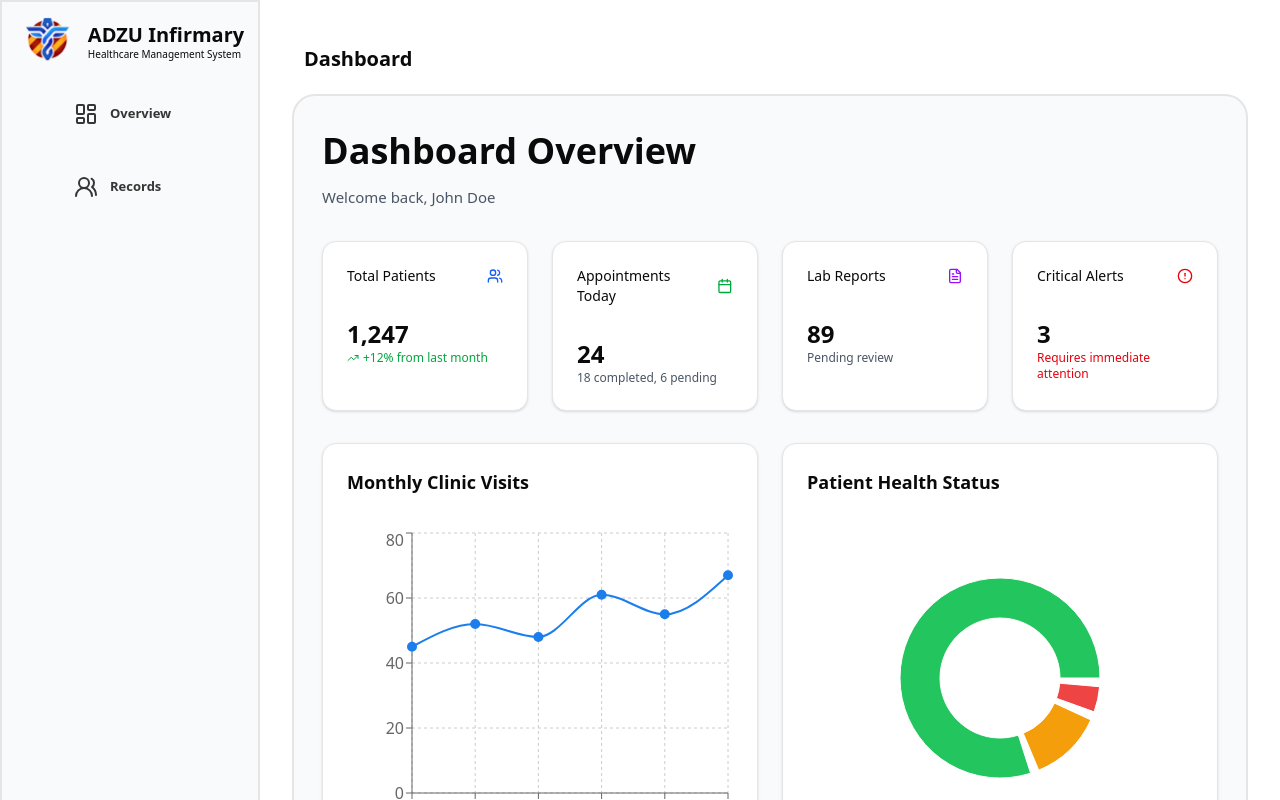
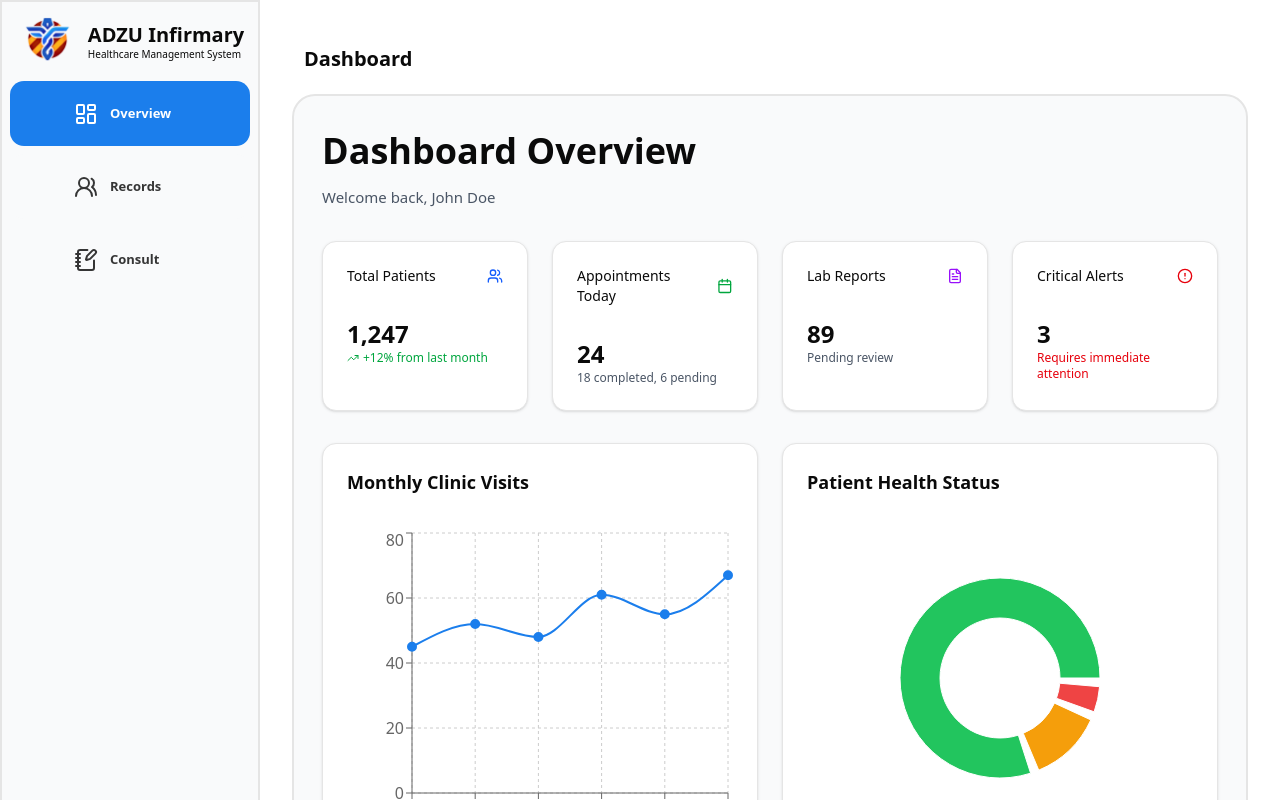
Before and after one commit to RielleTatel/Ateneo-de-Zamboanga-University-Health-Management-System-UHMS-, a React (Vite) app in the folder client/: page / in a window 1280 px wide. Shown: the top 800 px of the page. Built offline with nearby package versions, Linux system fonts and the light colour scheme.

Commit message:
Feat: Navigation + Vitals

```diff
--- a/client/src/App.jsx
+++ b/client/src/App.jsx
@@ -4,6 +4,7 @@ import Dashboard from "./pages/Dashboard.jsx";
 import Profile from "./pages/Profile.jsx";
 import Records from "./pages/Records.jsx";
 import Clinical from "./pages/Clinical.jsx";
+import Consult from "./pages/Consult.jsx";
 
 import './App.css'
 
@@ -19,6 +20,7 @@ const App = () => {
           <Route path="/records" element={<Records />} />
           <Route path="/profile" element={<Profile />} />
           <Route path="/Clinical" element={<Clinical />} />
+          <Route path="/Consult" element={<Consult />} />
         </Routes>
       </BrowserRouter>
     </QueryClientProvider>
--- a/client/src/components/layout/clinical/vitals.jsx
+++ b/client/src/components/layout/clinical/vitals.jsx
@@ -16,11 +16,12 @@ import { Table,
     TableRow } from "@/components/ui/table";
 import { Input } from "@/components/ui/input";
 import { Card, CardContent, CardHeader, CardTitle, CardDescription } from "@/components/ui/card";
-import { Edit, Archive, Calendar, AlertTriangle, Download, FileText, X, Trash2 } from "lucide-react";
+import { Edit, Archive, Calendar, AlertTriangle, Download, FileText, X, Trash2, Plus } from "lucide-react";
 
 // Mock data for initial vitals
 
 const vitals = () => {
+
 
     const initialDates = ["10/15/2025", "9/3/2025", "8/3/2025"];
     const [dates, setDates] = useState(initialDates);
@@ -84,9 +85,8 @@ const vitals = () => {
         }
     ];
 
-
+    const [isAddColumnModalOpen, setIsAddColumnModalOpen] = useState(false);
     const [editingCell, setEditingCell] = useState(null);
-
     const [vitalsData, setVitalsData] = useState(initialVitals);
 
     const handleCellUpdate = (rowIndex, columnId, value) => {
@@ -141,7 +141,6 @@ const vitals = () => {
                     onKeyDown={(e) => { if (e.key === 'Enter') setEditingCell(null); }} // Save on Enter
                     autoFocus
                     className="h-8"
-
                 />
             );
         }
@@ -159,13 +158,17 @@ const vitals = () => {
     return (
         <div className="bg-white rounded-[23px] border-2 border-container p-6">
 
-            {/* --- CONTAINER --- */}
+            {/* --- Component Header --- */}
             <div className="flex justify-between items-center gap-2 mb-6 flex-wrap">
+                <p className="text-xl font-bold"> Vitals  </p>
+                <div className="flex gap-2 flex-wrap">
+                    <Dialog>
+                        <DialogTrigger asChild>
+                            <Button variant="modify" className="flex items-center gap-2"> <Plus className="w-4 h-4"/> Add Column  </Button>
+                        </DialogTrigger>
+                    </Dialog>
 
-                <p className="text-xl font-bold"> Vitals  </p>
-
-                <div className="flex gap-2 flex-wrap">
-                    <Button variant="outline" className="flex items-center gap-2"> <Download className="w-4 h-4" />Export</Button>
+                    <Button variant="outline" className="flex items-center gap-2"> <Download className="w-4 h-4" /> Export </Button>
                 </div>
             </div>
 
--- a/client/src/components/layout/navigation.jsx
+++ b/client/src/components/layout/navigation.jsx
@@ -1,7 +1,13 @@
-import { LayoutDashboard, Users2, Settings } from "lucide-react";
+import { LayoutDashboard, Users2, Settings, NotebookPen  } from "lucide-react";
+import { useState } from "react";
 import { Link } from "react-router-dom";
+import Overview from "./profile/overview";
+import Profile from "@/pages/Profile";
+import Records from "@/pages/Records";
 
 const Navigation = () => {
+  const [activeTab, setActiveTab] = useState('overview')
+
     return (
       <div className="bg-background-secondary w-[260px] h-screeen border-outline border-2 flex flex-col items-center p-2">
 
@@ -22,23 +28,85 @@ const Navigation = () => {
 
         <div className="flex flex-col items-start w-full gap-y-2 text-[13px]">
               {/* Overview Button */}
+
           {/* Overview Button */}
-        <div className="w-full h-[65px] rounded-[14px] flex items-center gap-x-3 pl-6 group hover:bg-attention-blue hover:shadow-md transition-all duration-300 ease-in-out cursor-pointer">
-          <LayoutDashboard className="ml-10 w-6 h-6 text-text-primary group-hover:text-white transition-colors duration-300 ease-in-out" />
+          <div
+            className={`w-full h-[65px] rounded-[14px] flex items-center gap-x-3 pl-6 group hover:bg-attention-blue hover:shadow-md transition-all duration-300 ease-in-out cursor-pointer ${
+              activeTab == 'overview'
+              ? 'bg-attention-blue'
+              : 'bg-container'
+            }`}
+
+            onClick={() => setActiveTab('overview')}
+          >
+
+            <LayoutDashboard className={`ml-10 w-6 h-6 text-text-primary group-hover:text-white transition-colors duration-300 ease-in-out ${
+                  activeTab == 'overview'
+                  ? 'text-white'
+                  : 'text-text-primary'
+            }`} />
+
+            <p className={`font-semibold text-text-primary group-hover:text-white transition-colors duration-300 ease-in-out hidden md:block ${
+                  activeTab == 'overview'
+                  ? 'text-white'
+                  : 'text-text-primary'
+            }
+            `}>
+
+              <Link to="/Dashboard">Overview </Link>
+            </p>
+
+          </div>
+
+          {/* Records Button */}
+          <div className={`w-full h-[65px] rounded-[14px] flex items-center gap-x-3 pl-6 group hover:bg-attention-blue hover:shadow-md transition-all duration-300 ease-in-out cursor-pointer ${
+              activeTab == 'records'
+              ? 'bg-attention-blue'
+              : 'bg-container'
+          }`}
+          onClick={() => setActiveTab('records')}
+          >
+
+            <Users2 className={`ml-10 w-6 h-6 text-text-primary group-hover:text-white transition-colors duration-300 ease-in-out ${
+              activeTab == 'records'
+              ? 'text-white'
+              : 'text-text-primary'
+            }`} />
+
+
+            <p className={`font-semibold text-text-primary group-hover:text-white transition-colors duration-300 ease-in-out hidden md:block ${
+                  activeTab == 'records'
+                  ? 'text-white'
+                  : 'text-text-primary'
+            }`}>
+
+              <Link to="/Dashboard"> Records </Link>
+            </p>
+
+
+          </div>
+
+          {/* Consult Button */}
+          <div className={`w-full h-[65px] rounded-[14px] flex items-center gap-x-3 pl-6 group hover:bg-attention-blue hover:shadow-md transition-all duration-300 ease-in-out cursor-pointer ${
+              activeTab == 'consult'
+              ? 'text-text-primary font-medium'
+              : 'text-text-primary'
+          }`}
+            onClick={() => setActiveTab('consult')}
+          >
+            <NotebookPen className="ml-10 w-6 h-6 text-text-primary group-hover:text-white transition-colors duration-300 ease-in-out" />
             <p className="font-semibold text-text-primary group-hover:text-white transition-colors duration-300 ease-in-out hidden md:block">
-            <Link to="/Dashboard">Overview</Link>
+              <Link to="/consult"> Consult </Link>
             </p>
           </div>
 
-        {/* Records Button */}
-        <div className="w-full h-[65px] rounded-[14px] flex items-center gap-x-3 pl-6 group hover:bg-attention-blue hover:shadow-md transition-all duration-300 ease-in-out cursor-pointer">
-          <Users2 className="ml-10 w-6 h-6 text-text-primary group-hover:text-white transition-colors duration-300 ease-in-out" />
-          <p className="font-semibold text-text-primary group-hover:text-white transition-colors duration-300 ease-in-out hidden md:block">
-            <Link to="/records">Records</Link>
-          </p>
+          {/* Conditional Rendering based on active tab */}
+
+          {activeTab === 'vitals' && <Records/>}
+          {activeTab === 'lab' && <Dashboard />}
+          {activeTab == 'encounters' && <Profile />}
+
         </div>
-        </div>
-
       </div>
     )
   }
--- a/client/src/pages/Clinical.jsx
+++ b/client/src/pages/Clinical.jsx
@@ -34,7 +34,6 @@ const Clinical = () => {
                                     <span className="text-text-primary font-medium"> CLINICAL RECORDS </span>
                                 </div>
                             </div>
-
 
                         {/* User Profile Container */}
                         <ProfileHeader/>
@@ -100,11 +99,10 @@ const Clinical = () => {
                         </div>
 
                         {/* Conditional Rendering based on active tab */}
-
                         {activeTab === 'vitals' && <Vitals />}
                         {activeTab === 'lab' && <Lab />}
+                        {activeTab == 'encounters' && <Encounters />}
 
-                        {activeTab == 'encounters' && <Encounters />}
                     </div>
                 </div>
             </div>
--- /dev/null
+++ b/client/src/pages/Consult.jsx
@@ -0,0 +1,19 @@
+import React from "react";
+import { Link } from "react-router-dom";
+import Navigation from "@/components/layout/navigation";
+
+const Consult = () => {
+
+
+    return (
+        <>
+            <div className="bg-background-primary w-screen min-h-screen flex flex-row">
+
+
+            </div>
+
+        </>
+    )
+}
+
+export default Consult;
```
Also changed, not shown: client/src/components/layout/clinical/lab.jsx (+45 -8 lines), 1 other file (tests, documents, lock files or other folders). Lines whose indentation alone changed are shown as unchanged.
